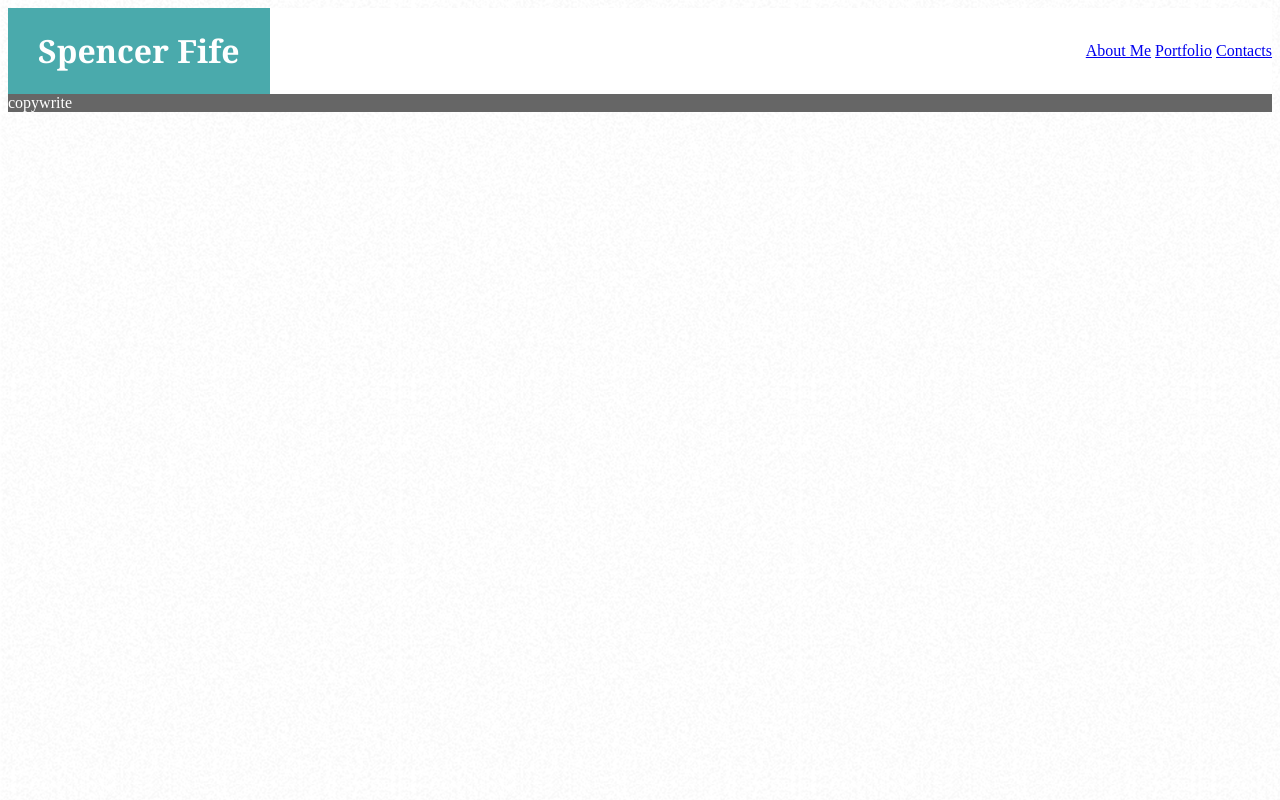
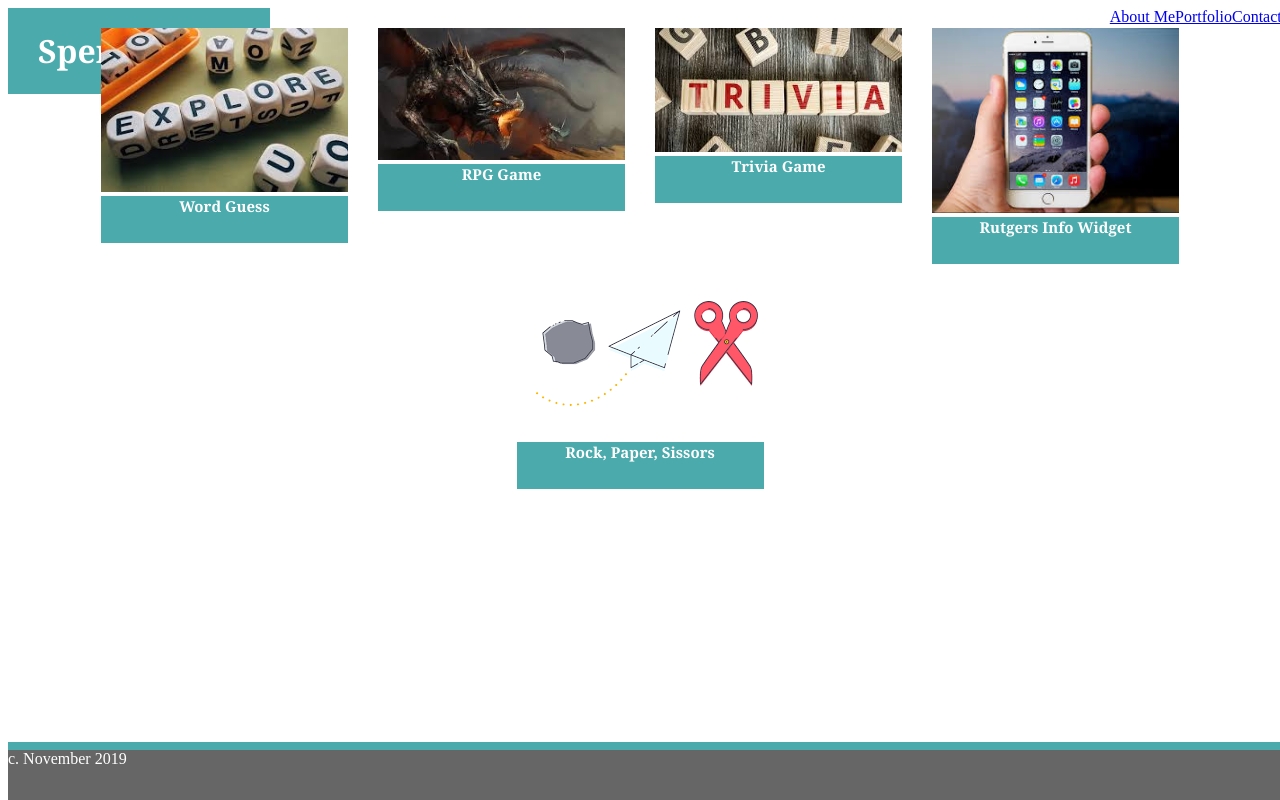
Before and after one commit to SpencerFife/Web-Developer-Portfolio, a plain HTML site: page portfolio.html in a window 1280 px wide. Drawn offline with Linux system fonts and the light colour scheme.

Commit message:
Second commit

```diff
--- a/assets/css/style.css
+++ b/assets/css/style.css
@@ -1,54 +1,70 @@
+
+
 .navBar {
     display: flex;
     justify-content: space-between;
-    align-items: center;
+    position: absolute;
     background-color: #ffffff;
-    border: 1px #777777
+    border: 41px #777777;
+    width: 100%;
 }
 
 .Spencer {
     background-color: #4aaaaC;
     color: white;
     font-family: Georgia, 'Times New Roman', Times, serif;
-    padding: 0px 30px 0px 30px
+    padding: 0px 30px 0px 30px;
+
 }
 
 .navLinks {
+    display: flex;
+    justify-content: space-between;
+    background-color: white;
+}
+
+a:link {
+    display: flex;
+    justify-content: space-around;
+}
+
+.parent-content {
+    position: relative;
 
 }
 
-
-a:link {
+.child-content {
+    height:500px;
+    width: 500px;
+    position: absolute;
+    left: 50%;
+    margin-left: -50px;
+    top: 50%;
+    margin-top: -50px;
 
 }
 
-.about {
-    background-color: white;
-    width: 800px;
-    padding: 50px;
-    margin: 20px;
+h2 {
+    color: #4aaaaC;
+    font-family: Georgia, 'Times New Roman', Times, serif;
+}
 
-}
 .aboutText {
 
 }
 
 .aboutImg {
+    display: flex;
+    justify-content: center;
 
 
 }
 
-h2{
-    color: #4aaaaC;
-    font-family: Georgia, 'Times New Roman', Times, serif;
-}
 
 #profile {
-    display: block;
-    margin-left: auto;
-    margin-right: auto;
-    height: 300px;
-    width: 360px;
+    height: 160px;
+    width: 190px;
+
 }
 
 p {
@@ -56,12 +72,57 @@ p {
     font-family: Arial, Helvetica, sans-serif;
 }
 
-body {
-    background-image: url("so-white.png");
+
+
+.footer {
+    position: absolute;
+    bottom: 0;
+    text-align: left;
+    color: white;
+    background-color: #666666;
+    border-top: 8px solid #4aaaaC;
+    height: 50px;
+    width: 100%;
+}
+
+.project-parent {
+    display: flex;
+    flex-wrap: wrap;
+    justify-content: center;
+}
+
+.project1,
+.project2,
+.project3,
+.project4,
+.project5 {
+    position: relative;
+    margin: 20px 15px 20px 15px;
+}
+
+.project1,
+.project2,
+.project3,
+.project4,
+.project5,
+#img1,
+#img2,
+#img3,
+#img4,
+#img5 {
+    width: 247px;
+}
+
+h3 {
+    position: absolute;
+    background-color: #4aaaaC;
+    color: white;
+    font-size: 15px;
+    font-family: Georgia, 'Times New Roman', Times, serif;
+    height: 47px;
+    width: 247px;
+    padding: 0;
+    margin: 0;
+    text-align: center;
 
 }
-
-.footer {
-    background-color: #666666;
-    color: white;
-}
--- a/portfolio.html
+++ b/portfolio.html
@@ -6,7 +6,6 @@
     <link rel="stylesheet" href="assets/css/style.css">
 </head>
 
-<body>
 <div class="navBar">
     <div class="Spencer">
         <h1>Spencer Fife</h1>
@@ -18,9 +17,35 @@
         <a href="contact.html">Contacts</a>
     </div>
 </div>
-    <div class="footer">
-        copywrite
+
+<body>
+    <div class="project-parent">
+        <div class="project1">
+            <img src="assets/images/word-game.jpg" alt="word-guess" id="img1">
+            <h3>Word Guess</h3>
         </div>
+        <div class="project2">
+            <img src="assets/images/rpg-game.jpg" alt="rpg" id="img2">
+            <h3>RPG Game</h3>
+        </div>
+        <div class="project3">
+            <img src="assets/images/trivia.jpg" alt="trivia" id="img3">
+            <h3>Trivia Game</h3>
+        </div>
+        <div class="project4">
+            <img src="assets/images/rutgers.jpg" alt="rutgers" id="img4">
+            <h3>Rutgers Info Widget</h3>
+        </div>
+        <div class="project5" id="img5">
+            <img src="assets/images/rps.png" alt="rps">
+            <h3>Rock, Paper, Sissors</h3>
+        </div>
+    </div>
+
 </body>
 
+<div class="footer">
+    c. November 2019
+</div>
+
 </html>
```
Also changed, not shown: contact.html (+21 -3 lines), index.html (+27 -10 lines), assets/images/rpg-game.jpg (added), assets/images/rps.png (added), assets/images/rutgers.jpg (added), assets/images/trivia.jpg (added), assets/images/word-game.jpg (added). Lines whose indentation alone changed are shown as unchanged.
